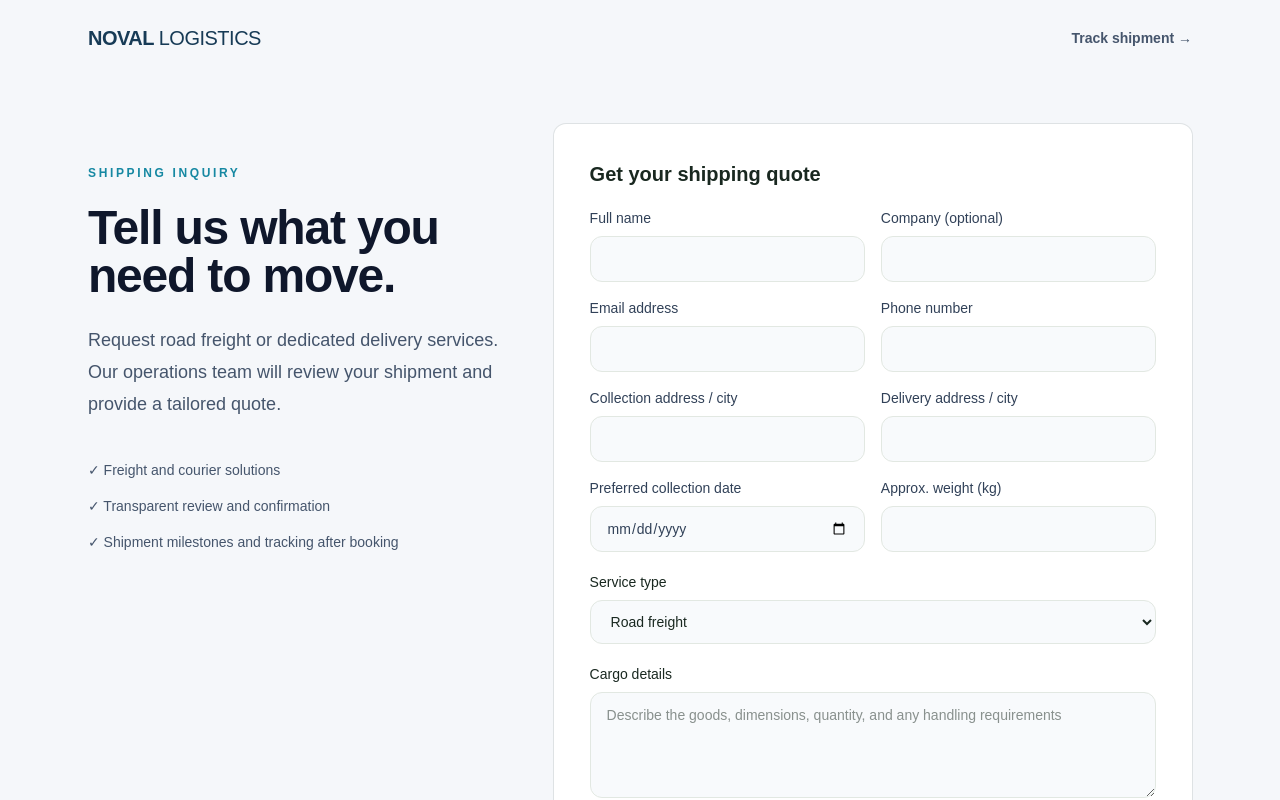
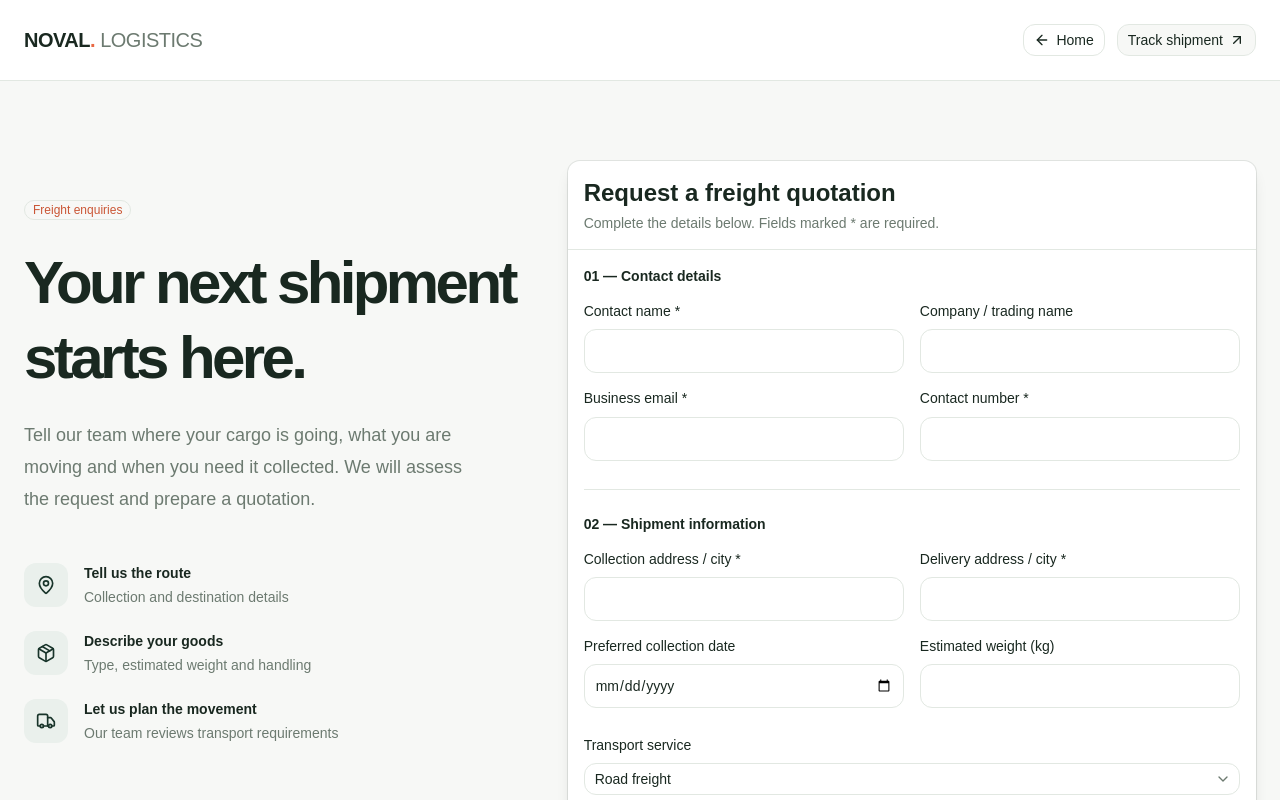
Before and after one commit to IKcracker/Noval-CRM, a Next.js app: page /quote in a window 1280 px wide. Shown: the top 800 px of the page. Built offline with nearby package versions, Linux system fonts and the light colour scheme.

Commit message:
feat: redesign public quote form with shadcn fields and select

```diff
--- a/app/quote/page.tsx
+++ b/app/quote/page.tsx
@@ -1,30 +1,63 @@
 "use client";
-import { useState, type FormEvent } from "react";
 import Link from "next/link";
-import { Button } from "@/components/ui/button";
-import { Card } from "@/components/ui/card";
-
-export default function QuotePage() {
-  const [sent,setSent] = useState(false);
-  const [busy,setBusy] = useState(false);
-  const [error,setError] = useState("");
-  async function submit(event:FormEvent<HTMLFormElement>) {
-    event.preventDefault();setBusy(true);setError("");
-    const form = new FormData(event.currentTarget);
-    const payload = Object.fromEntries(form.entries());
-    try {
-      const res = await fetch("/api/quotes",{method:"POST",headers:{"Content-Type":"application/json"},body:JSON.stringify(payload)});
-      if(!res.ok) throw new Error((await res.json()).error ?? "Unable to send your request");
-      setSent(true);
-    } catch(e) { setError(e instanceof Error?e.message:"Something went wrong"); } finally { setBusy(false); }
-  }
-  return <main className="min-h-screen bg-[#f5f7fa] text-slate-900">
-    <header className="mx-auto flex max-w-6xl items-center justify-between px-6 py-6"><Link href="/" className="text-xl font-black tracking-tight text-[#173b56]">NOVAL <span className="font-normal">LOGISTICS</span></Link><Link href="/track" className="text-sm font-semibold text-slate-600">Track shipment →</Link></header>
-    <div className="mx-auto grid max-w-6xl gap-10 px-6 py-12 lg:grid-cols-[0.8fr_1.2fr]">
-      <div className="pt-9"><span className="text-xs font-bold uppercase tracking-[0.22em] text-[#1688a2]">Shipping inquiry</span><h1 className="mt-5 text-5xl font-bold tracking-tight">Tell us what you need to move.</h1><p className="mt-6 text-lg leading-8 text-slate-600">Request road freight or dedicated delivery services. Our operations team will review your shipment and provide a tailored quote.</p><div className="mt-10 space-y-4 text-sm text-slate-600"><p>✓ Freight and courier solutions</p><p>✓ Transparent review and confirmation</p><p>✓ Shipment milestones and tracking after booking</p></div></div>
-      <Card className="p-7 md:p-9">{sent ? <div className="py-16 text-center"><div className="text-5xl">✓</div><h2 className="mt-5 text-2xl font-bold">Request received</h2><p className="mt-3 text-slate-600">Your request has been submitted for review. Our team will contact you using the details provided.</p><Link href="/" className="mt-8 inline-block font-semibold text-[#1688a2]">Back to home</Link></div> :
-      <form onSubmit={submit} className="space-y-5"><h2 className="text-xl font-bold">Get your shipping quote</h2><div className="grid gap-4 sm:grid-cols-2">{[
-        ["contactName","Full name","text"],["company","Company (optional)","text"],["email","Email address","email"],["phone","Phone number","tel"],["origin","Collection address / city","text"],["destination","Delivery address / city","text"],["pickupDate","Preferred collection date","date"],["weightKg","Approx. weight (kg)","number"]
-      ].map(([name,label,type])=><label key={name} className="block text-sm font-medium text-slate-700">{label}<input name={name} type={type} required={!["company","weightKg","pickupDate"].includes(name)} min={type==="number"?"0":undefined} className="mt-2 w-full rounded-xl border border-slate-200 bg-slate-50 px-4 py-3 outline-none focus:border-[#1688a2] focus:ring-2 focus:ring-[#1688a2]/15" /></label>)}</div><label className="block text-sm font-medium">Service type<select name="serviceType" className="mt-2 w-full rounded-xl border border-slate-200 bg-slate-50 px-4 py-3"><option>Road freight</option><option>Courier delivery</option><option>Dedicated truck</option><option>Express shipment</option></select></label><label className="block text-sm font-medium">Cargo details<textarea name="cargoDetails" required rows={4} placeholder="Describe the goods, dimensions, quantity, and any handling requirements" className="mt-2 w-full rounded-xl border border-slate-200 bg-slate-50 px-4 py-3 outline-none focus:border-[#1688a2]"/></label><p className="text-xs text-slate-500">By submitting, you agree to be contacted about your shipping request. Please do not include sensitive personal documents here.</p>{error && <p role="alert" className="rounded-lg bg-rose-50 p-3 text-sm text-rose-700">{error}</p>}<Button type="submit" disabled={busy} className="w-full">{busy?"Submitting…":"Request my quote →"}</Button></form>}</Card>
-    </div></main>;
+import {useState,type FormEvent} from "react";
+import {toast} from "sonner";
+import {ArrowLeft,ArrowUpRight,CheckCircle2,MapPin,Package,Truck} from "lucide-react";
+import {Button} from "@/components/ui/button";
+import {Badge} from "@/components/ui/badge";
+import {Card,CardContent,CardDescription,CardHeader,CardTitle} from "@/components/ui/card";
+import {Field,FieldLabel,FieldDescription} from "@/components/ui/field";
+import {Input} from "@/components/ui/input";
+import {Textarea} from "@/components/ui/textarea";
+import {Select,SelectTrigger,SelectValue,SelectContent,SelectItem} from "@/components/ui/select";
+const services=["Road freight","Courier delivery","Dedicated truck","Express shipment"];
+export default function QuotePage(){
+ const [service,setService]=useState("Road freight");
+ const [sent,setSent]=useState(""),[busy,setBusy]=useState(false),[error,setError]=useState("");
+ async function submit(e:FormEvent<HTMLFormElement>){
+  e.preventDefault();setError("");setBusy(true);
+  const fields=Object.fromEntries(new FormData(e.currentTarget).entries());
+  try{
+   const response=await fetch("/api/quotes",{method:"POST",headers:{"Content-Type":"application/json"},body:JSON.stringify({...fields,serviceType:service})});
+   const data=await response.json();if(!response.ok)throw new Error(data.error??"Unable to submit this enquiry");
+   setSent(data.reference);toast.success("Quote request received");
+  }catch(error){const message=error instanceof Error?error.message:"Something went wrong";setError(message);toast.error(message);}
+  finally{setBusy(false);}
+ }
+ const controls:[string,string,string,boolean][]=[
+ ["contactName","Contact name","text",true],["company","Company / trading name","text",false],
+ ["email","Business email","email",true],["phone","Contact number","tel",true],
+ ["origin","Collection address / city","text",true],["destination","Delivery address / city","text",true],
+ ["pickupDate","Preferred collection date","date",false],["weightKg","Estimated weight (kg)","number",false]
+ ];
+ return <main className="min-h-screen bg-background">
+  <header className="border-b bg-white"><div className="mx-auto flex h-20 max-w-7xl items-center justify-between px-6"><Link href="/" className="text-xl font-black tracking-tight">NOVAL<span className="text-[#e96843]">.</span> <span className="font-normal text-muted-foreground">LOGISTICS</span></Link><div className="flex gap-3"><Button variant="ghost" render={<Link href="/" />}><ArrowLeft className="size-4"/> Home</Button><Button variant="outline" render={<Link href="/track"/>}>Track shipment <ArrowUpRight className="size-4"/></Button></div></div></header>
+  <div className="mx-auto grid max-w-7xl gap-12 px-6 py-14 lg:grid-cols-[0.72fr_1fr] lg:py-20">
+   <div className="lg:pt-9">
+    <Badge variant="outline" className="border-[#e96843]/30 text-[#ca5635]">Freight enquiries</Badge>
+    <h1 className="mt-6 max-w-lg text-5xl font-bold leading-tight tracking-[-.06em] sm:text-6xl">Your next shipment starts here.</h1>
+    <p className="mt-6 max-w-md text-lg leading-8 text-muted-foreground">Tell our team where your cargo is going, what you are moving and when you need it collected. We will assess the request and prepare a quotation.</p>
+    <div className="mt-12 grid gap-6">
+     {[[MapPin,"Tell us the route","Collection and destination details"],[Package,"Describe your goods","Type, estimated weight and handling"],[Truck,"Let us plan the movement","Our team reviews transport requirements"]].map(([Icon,title,description])=><div className="flex gap-4" key={title as string}><div className="flex size-11 shrink-0 items-center justify-center rounded-xl bg-secondary"><Icon className="size-5 text-primary"/></div><div><h2 className="text-sm font-semibold">{title as string}</h2><p className="mt-1 text-sm text-muted-foreground">{description as string}</p></div></div>)}
+    </div>
+   </div>
+   <Card className="border-border bg-card shadow-lg">
+    {sent?<CardContent className="flex flex-col items-center px-6 py-16 text-center"><CheckCircle2 className="size-14 text-emerald-600"/><h2 className="mt-6 text-3xl font-semibold tracking-tight">Your request is in.</h2><p className="mt-3 text-muted-foreground">Your quotation enquiry has been saved for review.</p><Badge variant="secondary" className="mt-5 px-4 py-2">Reference: {sent}</Badge><Button className="mt-8" render={<Link href="/"/>}>Back to website <ArrowUpRight className="size-4"/></Button></CardContent>:
+     <>
+      <CardHeader className="border-b pb-5"><CardTitle className="text-2xl font-semibold">Request a freight quotation</CardTitle><CardDescription>Complete the details below. Fields marked * are required.</CardDescription></CardHeader>
+      <CardContent>
+       <form onSubmit={submit} className="space-y-7">
+        <div><h3 className="mb-4 text-sm font-semibold">01 — Contact details</h3><div className="grid gap-4 sm:grid-cols-2">{controls.slice(0,4).map(([name,label,type,required])=><Field key={name}><FieldLabel htmlFor={name}>{label}{required?" *":""}</FieldLabel><Input id={name} name={name} type={type} required={required} maxLength={name==="email"?254:150} className="h-11"/></Field>)}</div></div>
+        <div className="border-t pt-6"><h3 className="mb-4 text-sm font-semibold">02 — Shipment information</h3><div className="grid gap-4 sm:grid-cols-2">{controls.slice(4).map(([name,label,type,required])=><Field key={name}><FieldLabel htmlFor={name}>{label}{required?" *":""}</FieldLabel><Input id={name} name={name} type={type} required={required} step={type==="number"?"0.01":undefined} min={type==="number"?"0.01":undefined} className="h-11"/></Field>)}</div></div>
+        <Field><FieldLabel>Transport service</FieldLabel><Select value={service} onValueChange={v=>setService(v??"Road freight")}><SelectTrigger className="h-11 w-full"><SelectValue/></SelectTrigger><SelectContent>{services.map(item=><SelectItem key={item} value={item}>{item}</SelectItem>)}</SelectContent></Select></Field>
+        <Field><FieldLabel htmlFor="cargoDetails">Cargo description *</FieldLabel><Textarea id="cargoDetails" name="cargoDetails" required rows={4} maxLength={1500} placeholder="Number of pallets, dimensions, cargo type or any special handling requirements..."/><FieldDescription>Please do not include sensitive personal documents.</FieldDescription></Field>
+        {error&&<p role="alert" className="rounded-lg border border-destructive/25 bg-destructive/5 p-3 text-sm text-destructive">{error}</p>}
+        <Button type="submit" disabled={busy} size="lg" className="h-12 w-full">{busy?"Submitting your request...":"Submit quote request"} <ArrowUpRight className="ml-2 size-4"/></Button>
+        <p className="text-center text-xs text-muted-foreground">Our operations team reviews quotation requests before pricing and confirming transport.</p>
+       </form>
+      </CardContent>
+     </>}
+   </Card>
+  </div>
+ </main>;
 }
```
